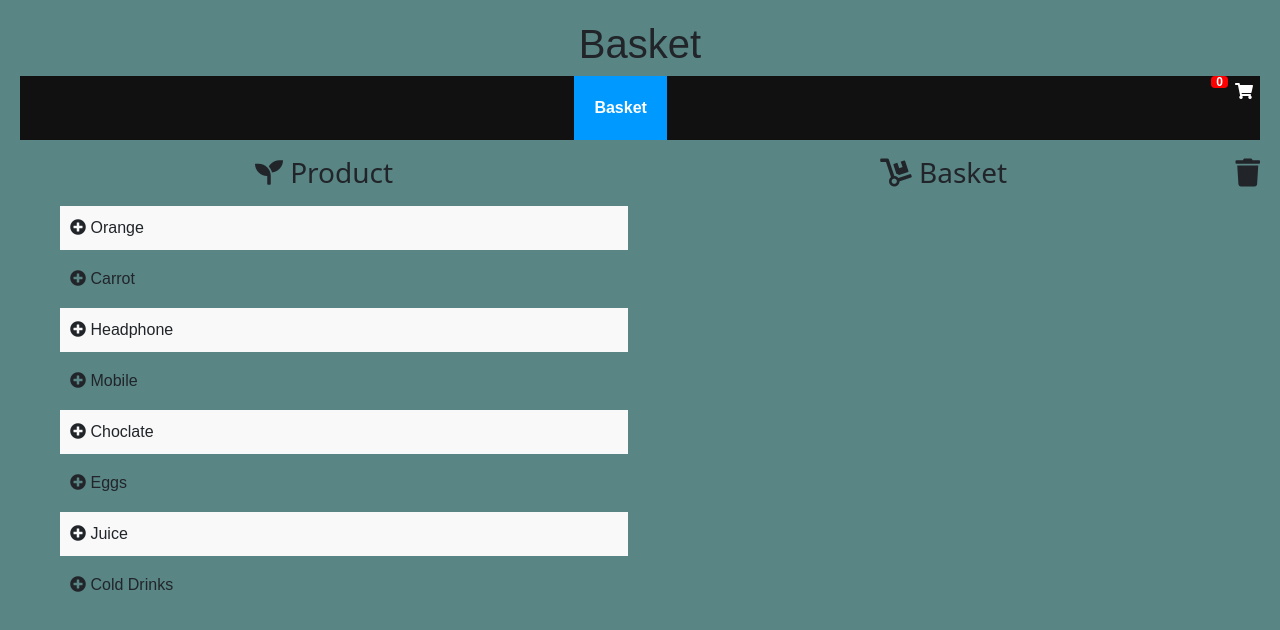
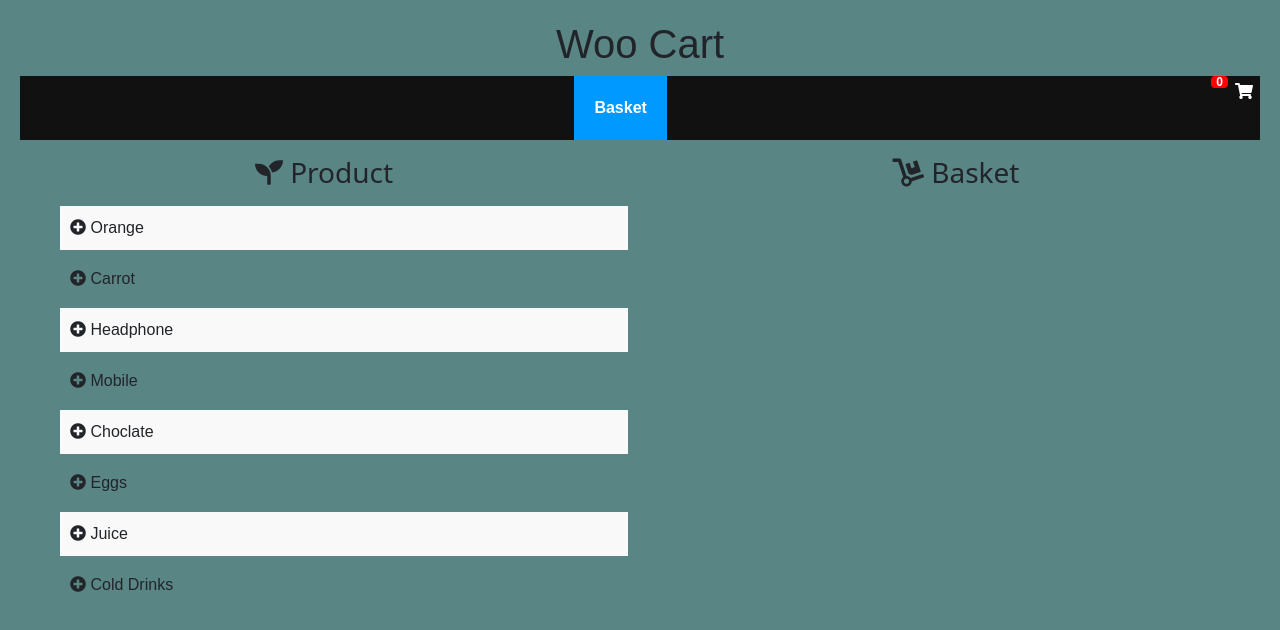
Before and after one commit to WahidHasan/BasicRedux, a React (Create React App) app: page / in a window 1280 px wide. Shown: the top 630 px of the page. Built offline with nearby package versions, Linux system fonts and the light colour scheme.

Commit message:
Display empty cart icon when contains item in the basket

```diff
--- a/src/feature/home/basket.component.tsx
+++ b/src/feature/home/basket.component.tsx
@@ -5,13 +5,14 @@ import { BasketState } from "../../core/redux/store";
 
 const Basket = () => {
   const products = useSelector((state: BasketState) => state.basket.cart);
+  const totalProducts = useSelector((state: BasketState) => state.basket.cartItems);
   const dispatch = useDispatch();
   return (
     <div className="list-style">
       <header>
         <h3  className="basket-list">
           <i className="fas fa-dolly" area-hidden="true"></i> Basket
-          <span className="clear-basket"><i className="fas fa-trash" onClick={() => dispatch(emptyCart())} area-hidden="true"></i></span>
+         {totalProducts! > 0 ? <span className="clear-basket"><i className="fas fa-trash" onClick={() => dispatch(emptyCart())} area-hidden="true"></i></span> : <></>}
         </h3>
       </header>
       <ul className="basket">
--- a/src/feature/navigation/navigation.component.tsx
+++ b/src/feature/navigation/navigation.component.tsx
@@ -11,7 +11,7 @@ const Navigation = () => {
   let location = useLocation();
   return (
     <div>
-      <h1>Basket</h1>
+      <h1>Woo Cart</h1>
       <ul className="nav-header">
         <li>
           <NavLink exact to="/">
```
